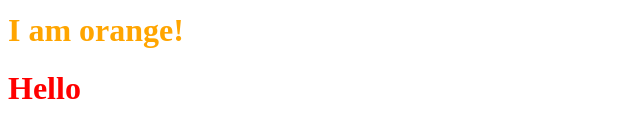
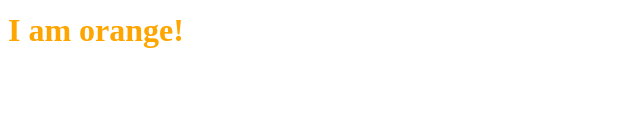
Before and after one commit to KristinaRozhnova/freecodecamp, a plain HTML site: page new.html in a window 1280 px wide. Shown: the part 185-322 px from the top of the page, without its empty margins (0-640 px from the left). Drawn offline with Linux system fonts and the light colour scheme.

Commit message:
add new.html

```diff
--- a/new.html
+++ b/new.html
@@ -29,6 +29,5 @@
       <h1 class="dodger-blue-text">I am dodger blue!</h1>
 
       <h1 class="orange-text">I am orange!</h1>
-    <h1 class="red-text">Hello</h1>
 </body>
 </html>
```
